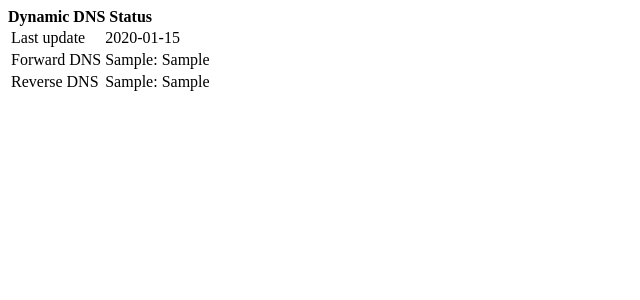
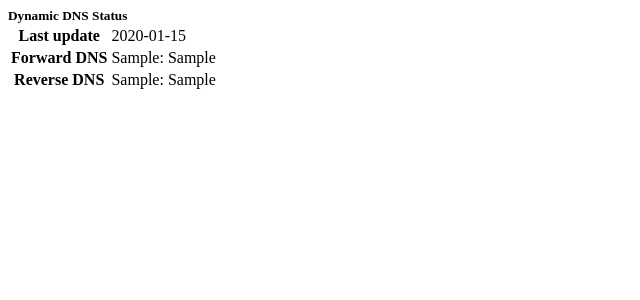
Before and after one commit to sjm-steffann/netbox-ddns, a Django app: template netbox_ddns/templates/netbox_ddns/ipaddress/dns_info.html in a window 1280 px wide. Shown: the top 300 px of the page, without its empty margins (0-640 px from the left). Run offline with Django 3.2, Linux system fonts and the light colour scheme; the template is opened without the code that fills it: most values are stand-ins (such as "Sample title", 1, 10 or a date in 2020).

Commit message:
make template dns_info compatible with netbox v3 frontend

```diff
--- a/netbox_ddns/templates/netbox_ddns/ipaddress/dns_info.html
+++ b/netbox_ddns/templates/netbox_ddns/ipaddress/dns_info.html
@@ -1,18 +1,17 @@
 {% if object.dnsstatus %}
-    <div class="panel panel-default">
-        <div class="panel-heading">
-            <strong>Dynamic DNS Status</strong>
-        </div>
-        <table class="table table-hover panel-body attr-table">
+    <div class="card">
+        <h5 class="card-header"> Dynamic DNS Status </strong>
+        <div class="card-body">
+            <table class="table table-hover attr-table">
                 <tbody>
                     <tr>
-                    <td>Last update</td>
+                        <th scope="row">Last update</th>
                         <td>
                             {{ object.dnsstatus.last_update }}
                         </td>
                     </tr>
                     <tr>
-                    <td>Forward DNS</td>
+                        <th scope="row">Forward DNS</th>
                         <td>
                             {% if object.dnsstatus.forward_action is not None %}
                                 {{ object.dnsstatus.get_forward_action_display }}:
@@ -23,7 +22,7 @@
                         </td>
                     </tr>
                     <tr>
-                    <td>Reverse DNS</td>
+                        <th scope="row">Reverse DNS</th>
                         <td>
                             {% if object.dnsstatus.reverse_action is not None %}
                                 {{ object.dnsstatus.get_reverse_action_display }}:
@@ -36,4 +35,5 @@
                 </tbody>
             </table>
         </div>
+    </div>
 {% endif %}
```
Lines whose indentation alone changed are shown as unchanged.
